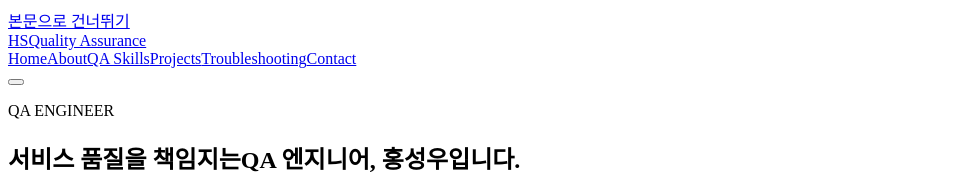
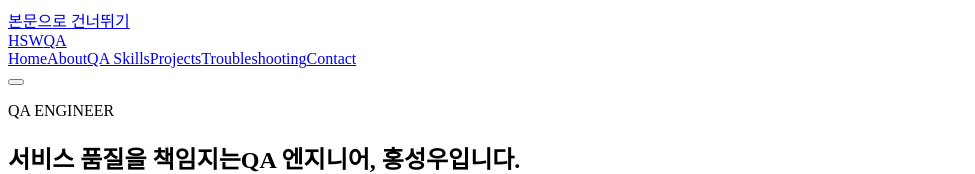
Before and after one commit to hongbotwoo/qa-portfolio, a React (Vite) app: page / in a window 1280 px wide. Shown: the top 174 px of the page, without its empty margins (0-975 px from the left). Built offline with nearby package versions, Linux system fonts and the light colour scheme; the HTML template or start-up script is replaced by a standard one.

Commit message:
Center header navigation

```diff
--- a/src/App.tsx
+++ b/src/App.tsx
@@ -98,8 +98,8 @@ function App() {
       <header className="site-header">
         <div className="site-header-inner">
           <a className="brand" href="#home" aria-label="홈으로 이동">
-            <span className="brand-mark">HS</span>
-            <span className="brand-role">Quality Assurance</span>
+            <span className="brand-mark">HSW</span>
+            <span className="brand-role">QA</span>
           </a>
 
           <nav className={`navigation ${isMenuOpen ? 'is-open' : ''}`} aria-label="주요 메뉴">
--- a/src/styles.css
+++ b/src/styles.css
@@ -73,6 +73,7 @@ a {
 }
 
 .site-header-inner {
+  position: relative;
   width: min(100% - 64px, 1080px);
   height: 100%;
   margin-inline: auto;
@@ -91,11 +92,6 @@ a {
   font-size: 1rem;
   font-weight: 900;
   letter-spacing: -0.04em;
-}
-
-.brand-mark::after {
-  content: ".";
-  color: var(--accent);
 }
 
 .brand-role {
@@ -109,9 +105,12 @@ a {
 }
 
 .navigation {
+  position: absolute;
+  left: 50%;
   display: flex;
   align-items: center;
   gap: 28px;
+  transform: translateX(-50%);
 }
 
 .navigation a {
```
Also changed, not shown: 1 other file (tests, documents, lock files or other folders).
